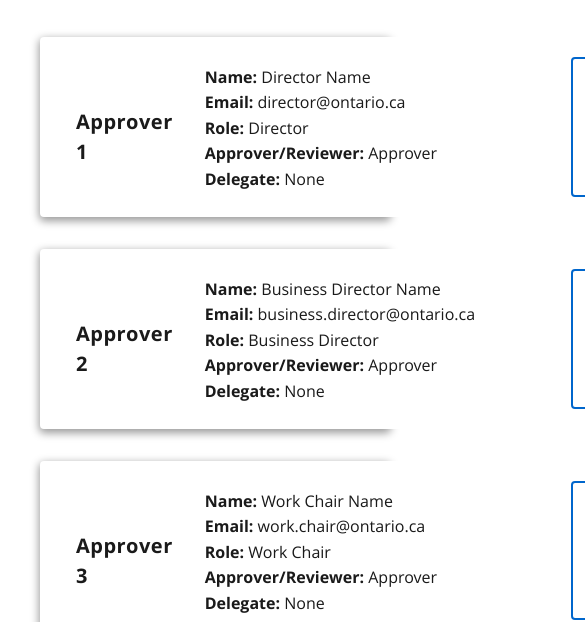
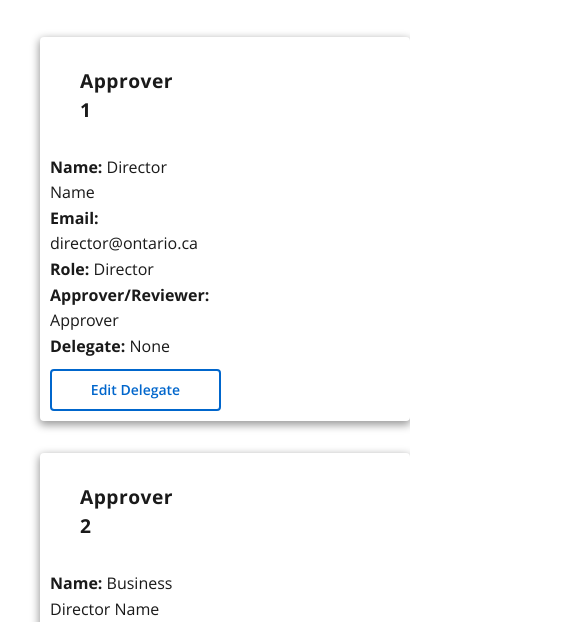
Before and after one commit to shaf-m/ExceptionAppDemo, a plain HTML site: page approvers.html in a window 390 px wide. Shown: the part 224-846 px from the top of the page, 585 px wide, since content can reach past the window. Drawn offline with Linux system fonts and the light colour scheme; a web font is replaced by a local one.

Commit message:
Update styles.css

```diff
--- a/styles.css
+++ b/styles.css
@@ -265,104 +265,132 @@ a.weblink:visited{
 
 
 
-
-
-
-
-.ontario-card__container.approver-info{
-  margin-left: 40px;
-  margin-top: 40px;
+.workflow-title{
+  margin-bottom: 40px;
 }
 
-.ontario-card{
+.approver-form {
+  display: none;
+}
+
+p.details {
+  font-size: 1rem;
+  margin: 0;
+  width: 100%;
+}
+
+.ontario-card__container.approver-info {
+  margin-left: 20px;
+  margin-top: 20px;
+}
+
+.ontario-card {
   width: 100%;
   max-width: 100%;
+  padding: 10px;
+  box-sizing: border-box;
+  margin-left: 20px;
 }
 
-
-p.details{
-  font-size: 1rem;
-  margin-left: 0px;
-  margin-top: 20px;
-  margin-bottom: 20px;
-  width: 300px;
+.ontario-card__text-container {
+  display: flex;
+  flex-direction: column;
 }
 
+.ontario-card__heading.approver-name {
+  font-size: 1.2rem;
+  width: 20%;
+  height: 100px;
+  padding: 0px;
+  margin-left: 30px;
+  margin-right: 10px;
+  display: flex;
+  align-items: center;
+}
 
-.ontario-card__text-container{
+.card-splitter {
   display: flex;
   flex-direction: row;
-  justify-content: flex-start;
+  justify-content: space-between;
+  align-items: center;
+  width: 100%;
 }
 
-.ontario-card__heading{
-  margin-left: 20px;
-  margin-top: 50px;
-}
-
-
-.card-splitter{
+.ontario-card__description.details {
+  flex-grow: 1;
+  width: 45%;
+  font-size: 0.9rem;
   display: flex;
-  flex-direction: row;
+  flex-direction: column;
+  padding-bottom: 10px;
+  padding-left: 0px;
 }
 
 .card_buttons {
-  margin: 0;
-  margin-left: 50px;
   display: flex;
-  position: relative;
-  left: 0px;
-  margin-top: 20px;
+  flex-direction: row;
+  flex-wrap: wrap;
+  margin-left: 10px;
+  align-items: flex-start;
+  width: 100%;
 }
 
-.move_buttons_container {
-  display: flex;
-  flex-direction: column;
-  justify-content: center;
+.ontario-button.approver{
+  margin-bottom: 70px;
 }
 
-
+.ontario-button.save-delegate,
+.ontario-button.cancel-delegate,
+.ontario-button.delegateBtn,
+.ontario-button.removeBtn,
+.ontario-button.moveUpBtn,
 .ontario-button.moveDownBtn,
-.ontario-button.moveUpBtn
+.ontario-button.clear-delegate
 {
-
-  margin-top: 0;
-  margin-bottom: 20px;
-  margin-right: 25px;
+  font-size: 14px;
   margin-left: 0px;
-  font-size: 14px;
+  padding-left: 0px;
+  padding-right: 0px;
+  margin-top: 0px;
+  margin-bottom: 0px;
 
 }
 
-.ontario-button.moveDownBtn{
-  margin-bottom: 20px;
-
+.ontario-input.delegate {
+  margin-left: 0px;
+  margin-top: 0px;
+  margin-bottom: 10px;
+  width: 80%;
 }
 
-.ontario-button.removeBtn,
-.ontario-button.delegateBtn {
-  margin-top: 0;
-  margin-bottom: 20px;
-  margin-left: 0px;
-  margin-right: 25px;
-  font-size: 14px;
+.ontario-button.removeBtn {
+  color: red;
+  border-color: red;
 }
 
-
-.ontario-button.removeBtn{
-  color: red;
-  border-color: red;
-  margin-bottom: 20px;
-}
-
-.ontario-button.removeBtn:hover{
+.ontario-button.removeBtn:hover {
   background-color: rgb(252, 218, 218);
 }
 
-.ontario-label.approver-name{
-  margin-top: 50px;
+.ontario-card:active {
+  background-color: white;
 }
 
-.ontario-card:active{
-  background-color: white;
+@media (max-width: 600px) {
+  .card-splitter {
+    flex-direction: column;
+    align-items: flex-start;
+  }
+
+  .card_buttons {
+    margin-left: 0;
+    flex-direction: row;
+    width: 100%;
+    justify-content: space-between;
+  }
+
+  .ontario-button {
+    width: calc(50% - 4px);
+    margin: 2px 0;
+  }
 }
```
